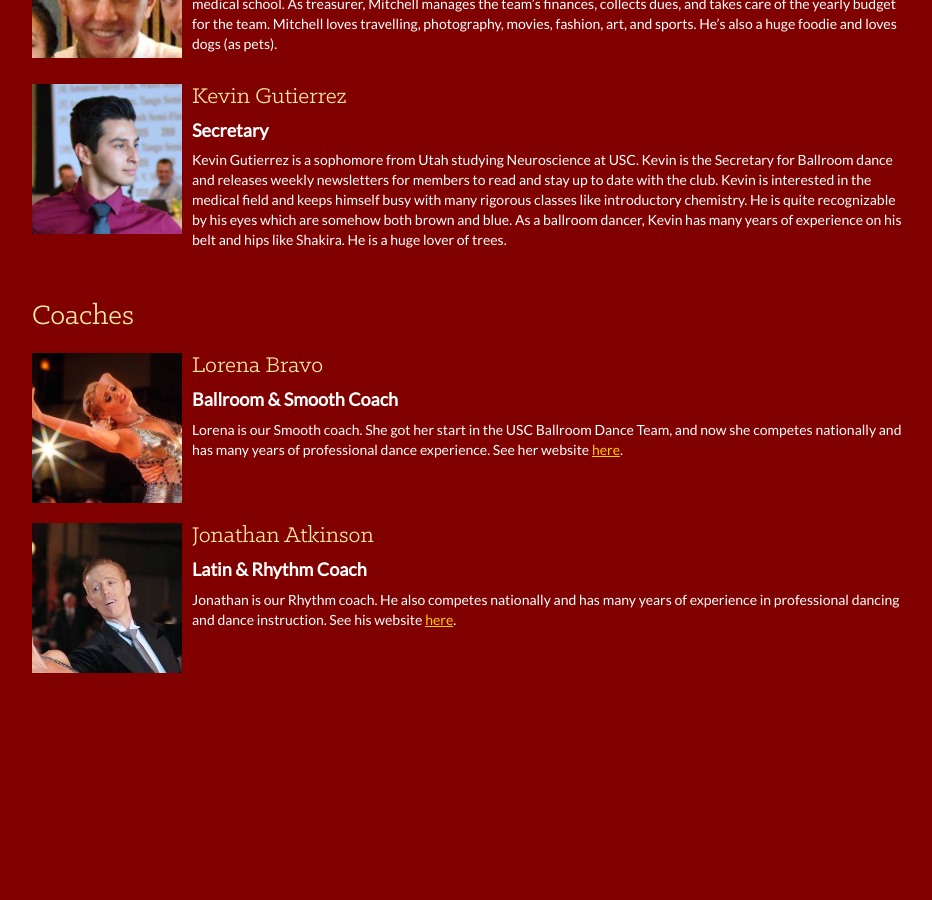
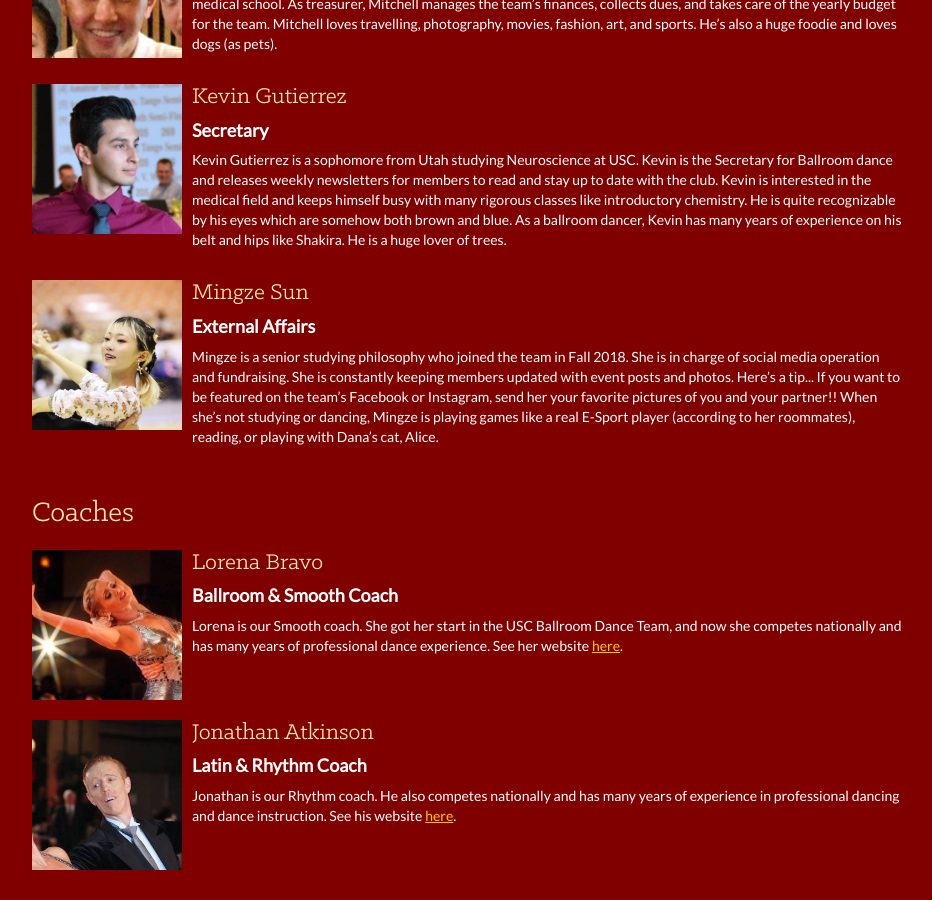
Before and after one commit to uscballroom/uscballroom.github.io, a Jekyll site: the page built from _pages/leaders.html, in a window 1280 px wide and 900 px high, scrolled down 871 px. Shown: the whole window, without its empty margins (173-1105 px from the left). Built offline with Jekyll 4.4.1, drawn with Linux system fonts in a browser that asks for light colours; some web fonts are replaced; before the commit the page ends 1574 px from its top, so only the background shows below that.

Commit message:
Mingze was breaking things, punctuation changes

```diff
--- a/_pages/leaders.html
+++ b/_pages/leaders.html
@@ -35,6 +35,10 @@ leaders:
       position: Secretary
       image_file: Kevin_2019.jpg
       description: <p>Kevin Gutierrez is a sophomore from Utah studying Neuroscience at USC. Kevin is the Secretary for Ballroom dance and releases weekly newsletters for members to read and stay up to date with the club. Kevin is interested in the medical field and keeps himself busy with many rigorous classes like introductory chemistry. He is quite recognizable by his eyes which are somehow both brown and blue. As a ballroom dancer, Kevin has many years of experience on his belt and hips like Shakira. He is a huge lover of trees.</p>
+    - name: Mingze Sun
+      position: External Affairs
+      image_file: Mingze_2019.jpg
+      description: <p>Mingze is a senior studying philosophy who joined the team in Fall 2018. She is in charge of social media operation and fundraising. She is constantly keeping members updated with event posts and photos. Here’s a tip... If you want to be featured on the team’s Facebook or Instagram, send her your favorite pictures of you and your partner!! When she’s not studying or dancing, Mingze is playing games like a real E-Sport player (according to her roommates), reading, or playing with Dana’s cat, Alice.</p>
   coaches:
     - name: Lorena Bravo
       position: Ballroom & Smooth Coach
```
